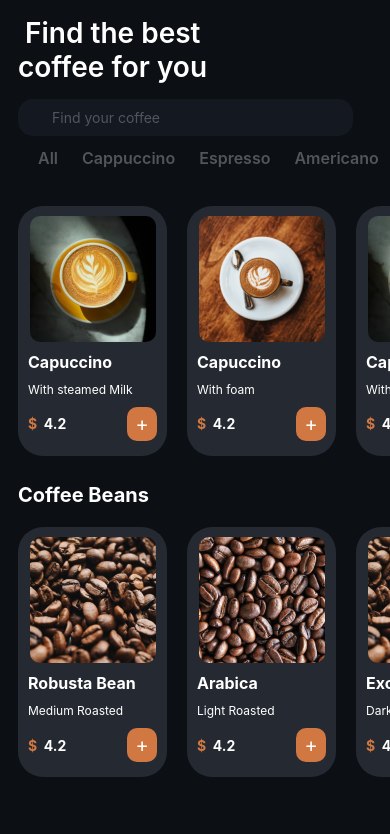
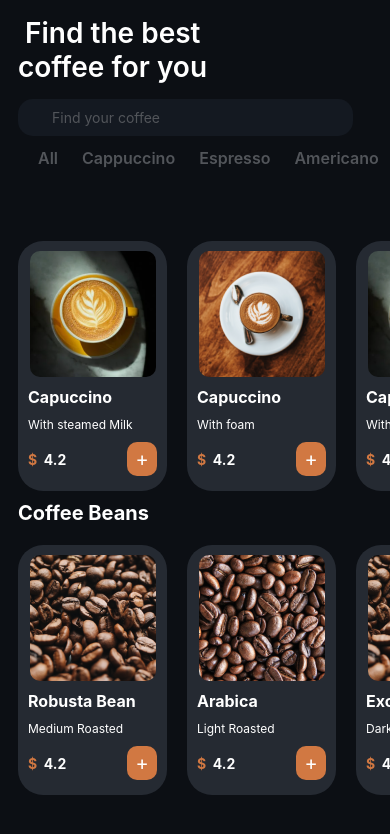
Before and after one commit to okorieonyedikachi/coffeeroom-app, a React Native app: screen /Home in a window 390 px wide. Shown: the top 834 px of the page. Built offline with nearby package versions, Linux system fonts and the light colour scheme; some icons are missing.

Commit message:
chore: Scroll view error fixed.

```diff
--- a/src/components/productList.tsx
+++ b/src/components/productList.tsx
@@ -1,4 +1,4 @@
-import { View, Text, StyleSheet, Image, Pressable, FlatList, ScrollView } from 'react-native';
+import { View, Text, StyleSheet, Image, Pressable, FlatList } from 'react-native';
 // import { ScrollView } from 'react-native-gesture-handler';
 
 import { Sizes, colors } from '~/constants/theme';
@@ -19,7 +19,7 @@ const ProductList = ({
   data,
 }: productListProps) => {
   return (
-    <ScrollView scrollEnabled horizontal showsHorizontalScrollIndicator={false}>
+    <View>
       <FlatList
         data={data}
         horizontal
@@ -51,7 +51,7 @@ const ProductList = ({
           </View>
         )}
       />
-    </ScrollView>
+    </View>
   );
 };
 
--- a/src/screens/home.tsx
+++ b/src/screens/home.tsx
@@ -8,7 +8,7 @@ import { CoffeeBeanList, productCoffeeList } from '~/constants/data';
 import { Sizes, colors } from '~/constants/theme';
 
 //makes sure it gets the device width first and applies the width I give any element.
-const { width } = Dimensions.get('window');
+Dimensions.get('window');
 
 const coffeeList = ['All ', 'Cappuccino ', 'Espresso ', 'Americano ', 'Macchito'];
 
```
Also changed, not shown: src/constants/data.ts (line endings or trailing spaces), src/screens/productDetail.tsx (added).
